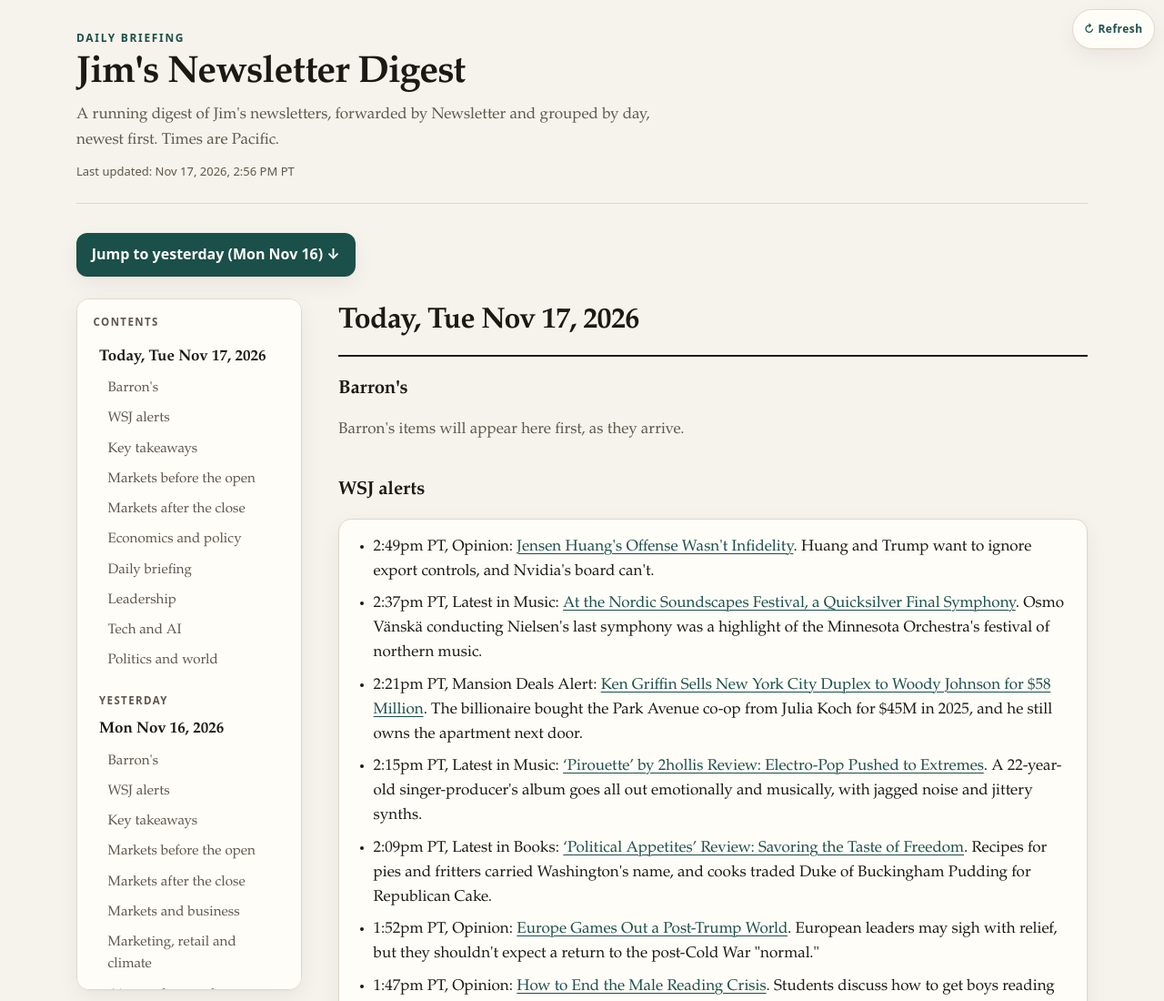
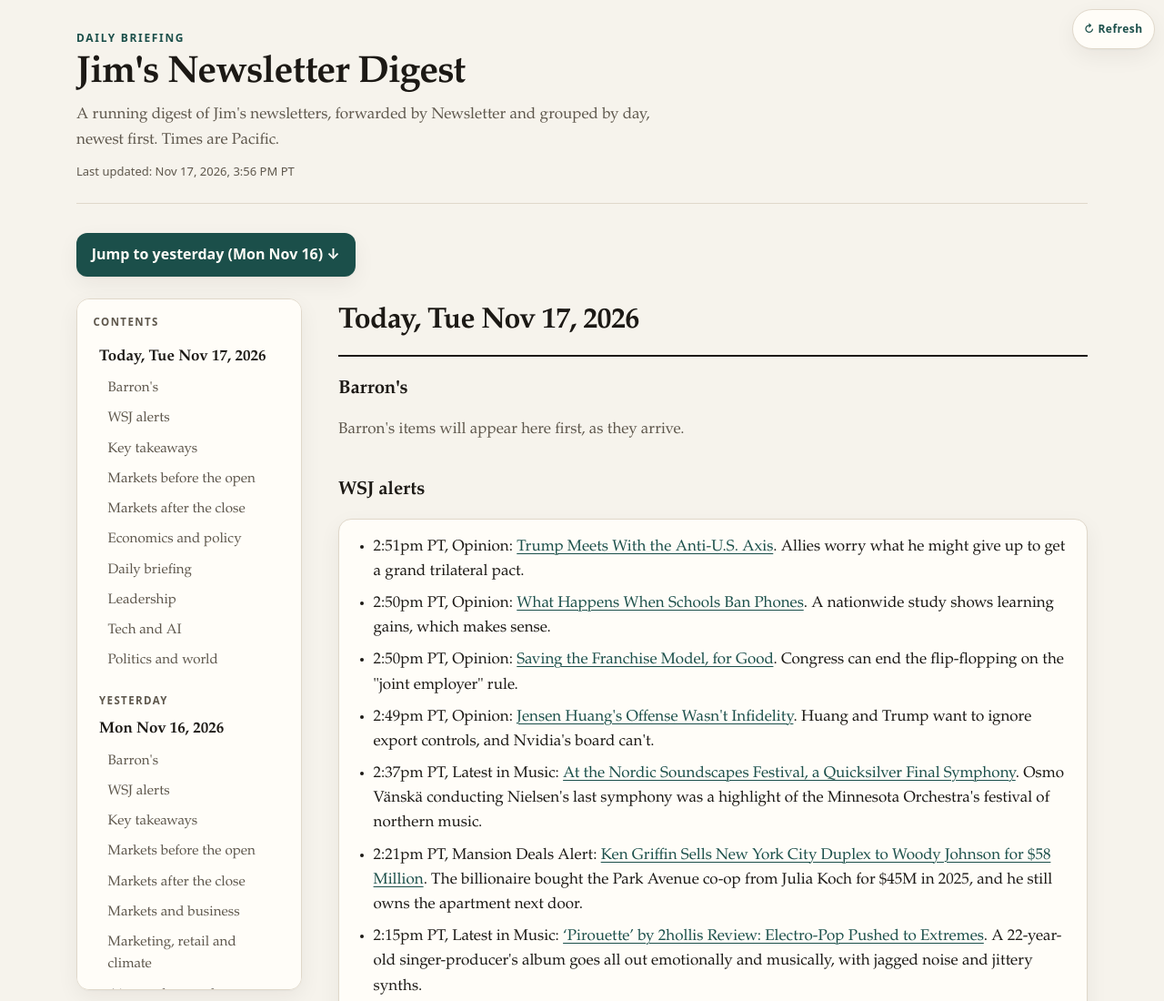
Before and after one commit to jmxiiu/newsletter-digest, a plain HTML site: page index.html in a window 1280 px wide. Shown: the top 1100 px of the page at 91% size. Drawn offline with Linux system fonts and the light colour scheme.

Commit message:
Add 2:51pm and 2:50pm PT WSJ opinion alerts

```diff
--- a/index.html
+++ b/index.html
@@ -381,7 +381,7 @@
       <p class="kicker">Daily briefing</p>
       <h1>Jim's Newsletter Digest</h1>
       <p class="summary">A running digest of Jim's newsletters, forwarded by Newsletter and grouped by day, newest first. Times are Pacific.</p>
-      <p class="updated">Last updated: Nov 17, 2026, 2:56 PM PT</p>
+      <p class="updated">Last updated: Nov 17, 2026, 3:56 PM PT</p>
     </header>
 
     <p class="jump-yesterday"><a href="#2026-11-16">Jump to yesterday (Mon Nov 16) ↓</a></p>
@@ -429,6 +429,9 @@
             <h3>WSJ alerts</h3>
             <section class="item">
               <ul class="facts">
+                <li>2:51pm PT, Opinion: <a href="https://www.wsj.com/opinion/donald-trump-summit-xi-jinping-vladimir-putin-china-russia-ukraine-22332eaf" target="_blank" rel="noopener noreferrer">Trump Meets With the Anti-U.S. Axis</a>. Allies worry what he might give up to get a grand trilateral pact.</li>
+                <li>2:50pm PT, Opinion: <a href="https://www.wsj.com/opinion/school-cell-phone-bans-harvard-study-5b703c69" target="_blank" rel="noopener noreferrer">What Happens When Schools Ban Phones</a>. A nationwide study shows learning gains, which makes sense.</li>
+                <li>2:50pm PT, Opinion: <a href="https://www.wsj.com/opinion/joint-employer-nlrb-american-franchise-act-congress-6e04225f" target="_blank" rel="noopener noreferrer">Saving the Franchise Model, for Good</a>. Congress can end the flip-flopping on the "joint employer" rule.</li>
                 <li>2:49pm PT, Opinion: <a href="https://www.wsj.com/opinion/jensen-huang-nvidia-chips-export-controls-china-03dad391" target="_blank" rel="noopener noreferrer">Jensen Huang's Offense Wasn't Infidelity</a>. Huang and Trump want to ignore export controls, and Nvidia's board can't.</li>
                 <li>2:37pm PT, Latest in Music: <a href="https://www.wsj.com/arts-culture/music/at-the-nordic-soundscapes-festival-a-quicksilver-final-symphony-8f05b2cd" target="_blank" rel="noopener noreferrer">At the Nordic Soundscapes Festival, a Quicksilver Final Symphony</a>. Osmo Vänskä conducting Nielsen's last symphony was a highlight of the Minnesota Orchestra's festival of northern music.</li>
                 <li>2:21pm PT, Mansion Deals Alert: <a href="https://www.wsj.com/real-estate/luxury-homes/ken-griffin-740-park-ave-nyc-1e01ce6e" target="_blank" rel="noopener noreferrer">Ken Griffin Sells New York City Duplex to Woody Johnson for $58 Million</a>. The billionaire bought the Park Avenue co-op from Julia Koch for $45M in 2025, and he still owns the apartment next door.</li>
```
